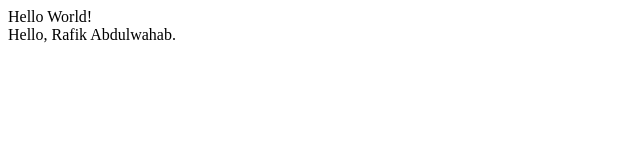
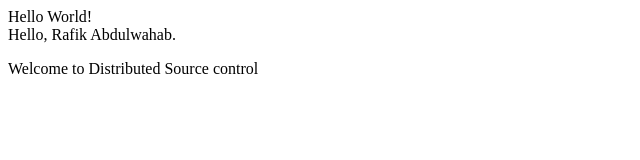
Before and after one commit to pheeque/Reverse, a plain HTML site: page index.html in a window 1280 px wide. Shown: the whole page, without its empty margins (0-640 px from the left). Drawn offline with Linux system fonts and the light colour scheme.

Commit message:
Welcome user

```diff
--- a/index.html
+++ b/index.html
@@ -13,5 +13,11 @@
 Hello World! <br />
 Hello, Rafik Abdulwahab.
 
+<p>
+
+Welcome to Distributed Source control
+
+</p>
+
 </body>
 </html>
```
